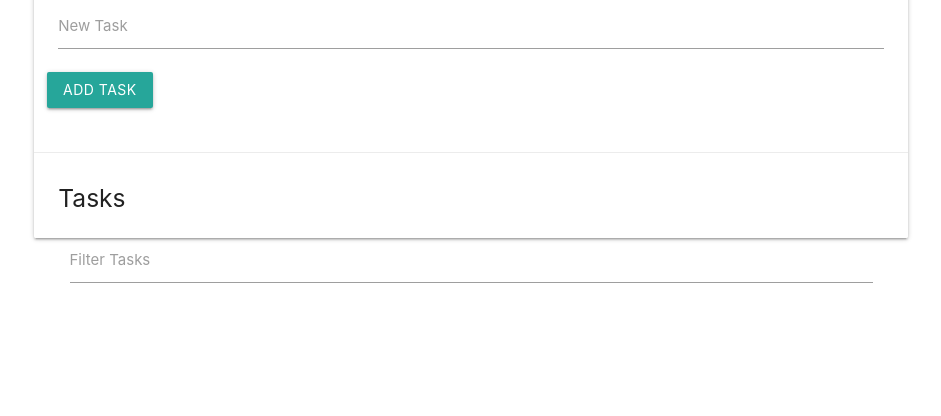
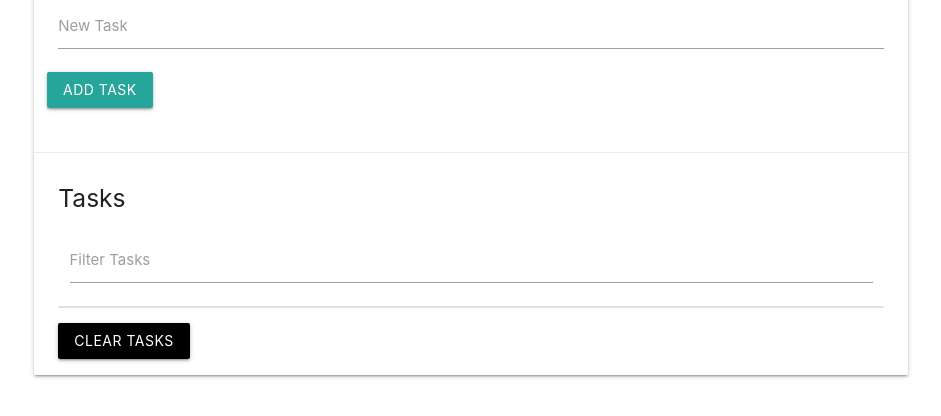
Before and after one commit to SolomanGarcia/task-list, a plain HTML site: page index.html in a window 1280 px wide. Shown: the part 84-500 px from the top of the page, without its empty margins (169-1110 px from the left). Drawn offline with nearby package versions, Linux system fonts and the light colour scheme.

Commit message:
finish UI in index.html

```diff
--- a/index.html
+++ b/index.html
@@ -32,6 +32,8 @@
               <input type="text" name="filter" id="filter">
               <label for="filter">Filter Tasks</label>
             </div>
+            <ul class="collection"></ul>
+            <a href="#" class="clear-tasks btn black">Clear Tasks</a>
           </div>
         </div>
       </div>
```
